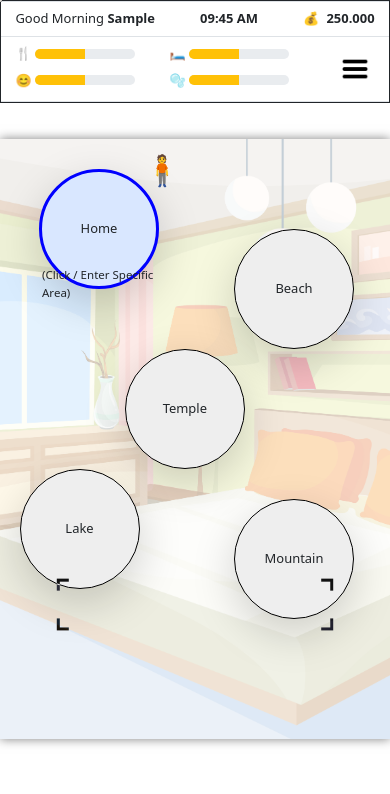
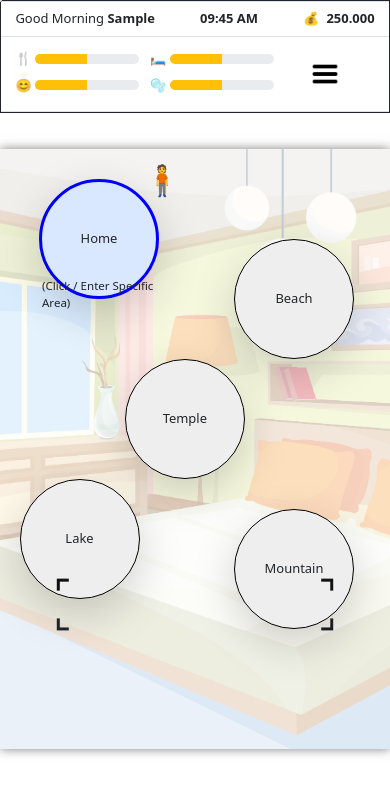
Before and after one commit to VerlyTan11/UAS_Kelompok3_WebProg, a React (Vite) app: page / in a window 390 px wide. Both pictures are taken after typing "Sample" into the empty fields and a click on the button "Start Exploring". Shown: the top 794 px of the page. Built offline with nearby package versions, Linux system fonts and the light colour scheme; a web font is replaced by a local one.

Commit message:
responsive screen-md

```diff
--- a/src/components/HeaderBar.jsx
+++ b/src/components/HeaderBar.jsx
@@ -58,23 +58,25 @@
       </div>
 
       {/* Stats Bar: Stats dan Tombol Burger */}
-      <div className="d-flex flex-wrap justify-content-between align-items-center px-3 py-2 border-bottom">
+      {/* Gunakan justify-content-start agar tombol burger tidak terdorong ke paling kanan oleh stats */}
+      <div className="d-flex flex-wrap justify-content-start align-items-center px-3 py-2 border-bottom">
         {/* Stats - Gunakan row dan col classes untuk responsif */}
-        <div className="row g-1 flex-grow-1 me-md-3">
+        {/* Kurangi me-md-3 agar ada ruang untuk tombol burger di mobile jika terjadi wrap */}
+        <div className="row g-1 flex-grow-1 me-2">
           {[
             { icon: "🍴", val: playerStats.meal, label: "Meal" },
             { icon: "🛏️", val: playerStats.sleep, label: "Sleep" },
             { icon: "😊", val: playerStats.happiness, label: "Happiness" },
             { icon: "🫧", val: playerStats.cleanliness, label: "Cleanliness" },
           ].map((item, i) => (
-            // FIX: Gunakan col-6 untuk 2 kolom di mobile, col-md-3 untuk 4 kolom di desktop
+            // col-6: 50% lebar di mobile/tablet. col-md-3: 25% lebar di desktop
             <div key={i} className="col-6 col-md-3 my-1" title={item.label}>
               <div className="d-flex align-items-center justify-content-start pe-2">
                 <span className="me-1">{item.icon}</span>
                 <div
-                  // FIX: Hapus properti width, gunakan flex-grow-1
+                  // FIX: progress bar menggunakan flex-grow-1 untuk mengisi ruang yang tersedia
                   className="progress flex-grow-1"
-                  style={{ height: "10px", maxWidth: "100px" }} // Batasi MaxWidth agar tidak terlalu panjang di layar sangat besar
+                  style={{ height: "10px" }} // Hapus maxWidth
                 >
                   <div
                     className={`progress-bar ${getBarColor(item.val)}`}
@@ -87,16 +89,21 @@
         </div>
 
         {/* Tombol Burger - MENGGUNAKAN IMAGE KUSTOM */}
+        {/* Posisikan tombol ini di luar 'row' tapi di dalam 'd-flex flex-wrap' agar bisa diletakkan di baris kedua jika perlu */}
         <Button
+          // FIX: Ganti kembali ke variant dark/default agar warnanya terlihat (atau hapus bg/border override)
           className="ms-3 d-md-none cursor-target bg-white border-0"
           onClick={() => setIsBurgerMenuOpen(true)}
           style={{
-            width: "40px",
+            minWidth: "40px",
             height: "40px",
             display: "flex",
             alignItems: "center",
             justifyContent: "center",
             padding: "5px",
+            margin: "10px",
+            marginRight: "30px",
+            flexShrink: 0,
           }}
         >
           <img
```
